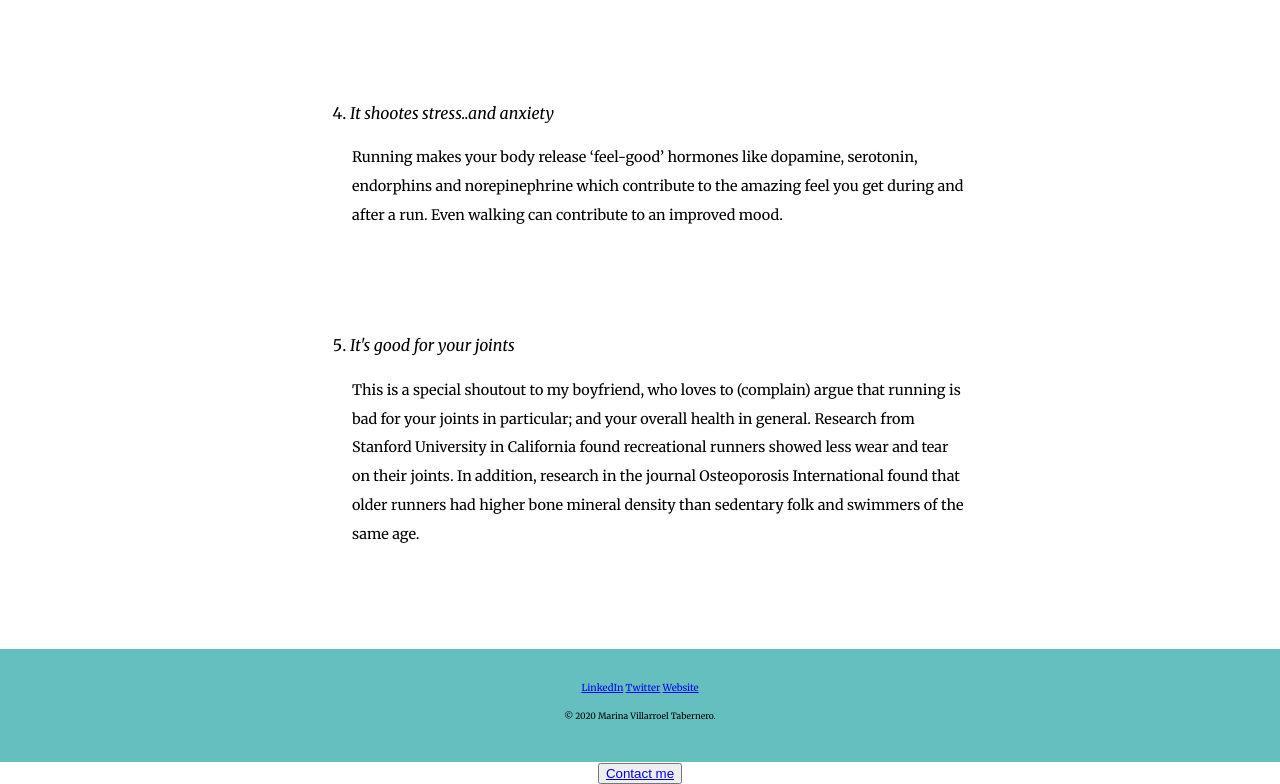
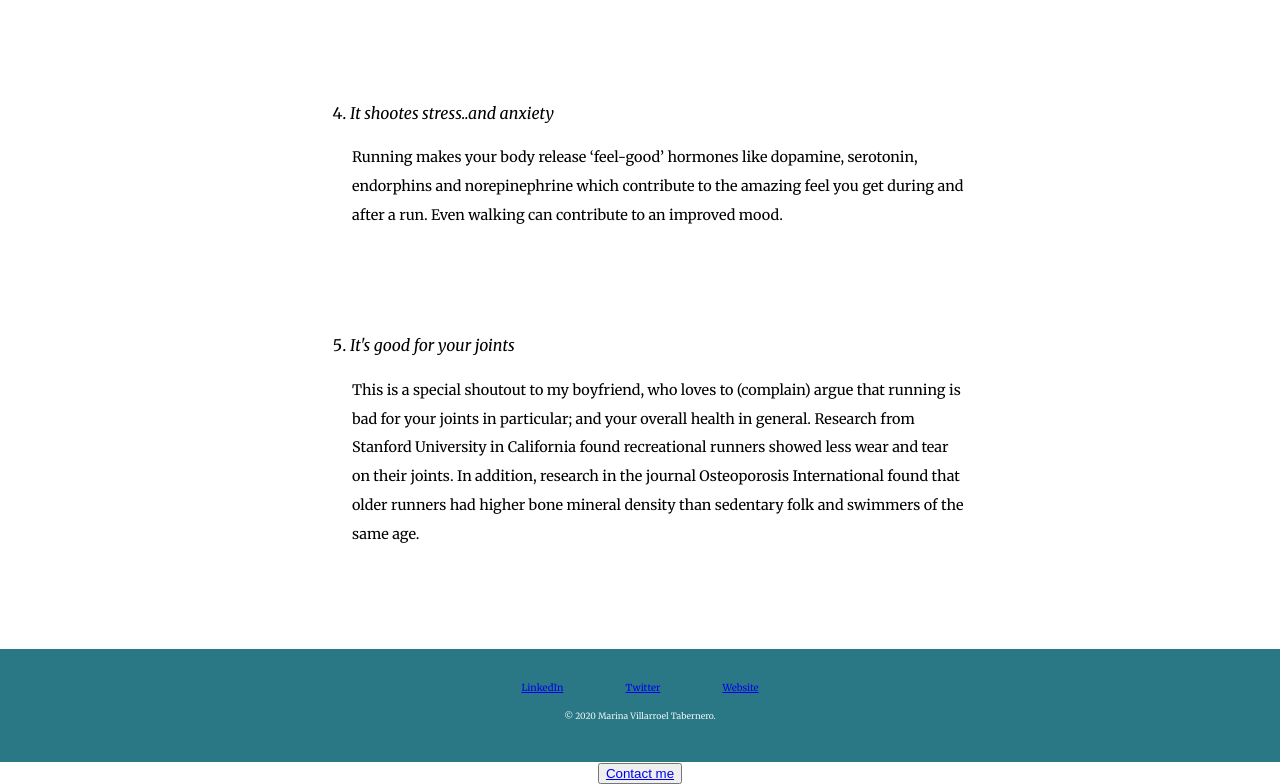
Before and after one commit to mvillarroeltab/hobby, a plain HTML site: page index.html in a window 1280 px wide. Shown: the part 2949-3733 px from the top of the page. Drawn offline with Linux system fonts and the light colour scheme.

Commit message:
Changed styles.css with background color

```diff
--- a/CSS/styles.css
+++ b/CSS/styles.css
@@ -95,9 +95,17 @@ p {
 }
 .bottom-container {
   padding: 30px;
-  background-color: #66bfbf;
+  background-color: #2a7886;
   line-height: 2;
   font-size:0.6rem;
+}
+.footer-copyright {
+  color: #eaf6f6;
+
+}
+
+.footer-link {
+  margin: 30PX;
 }
 .image-list {
   width: 50%;
```
